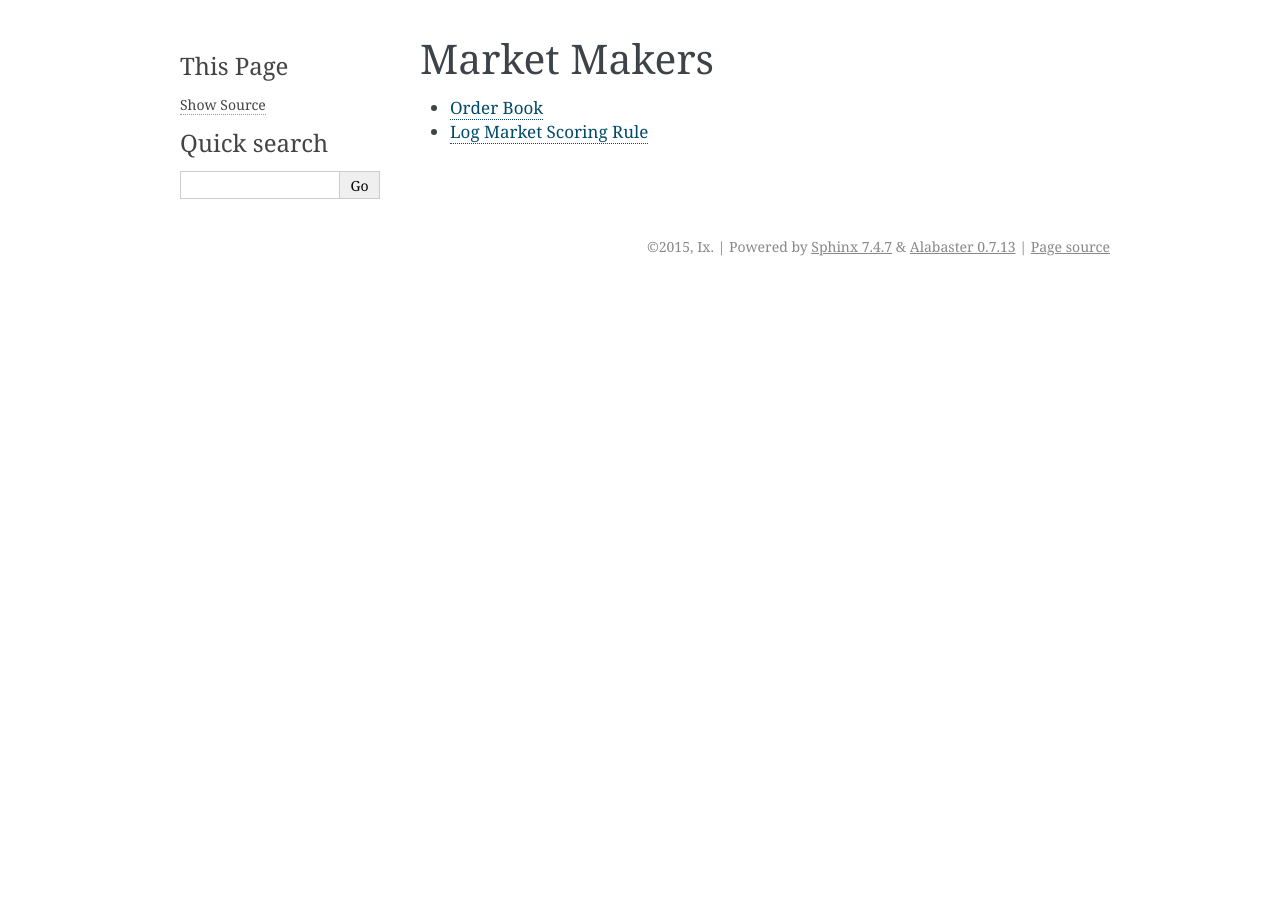
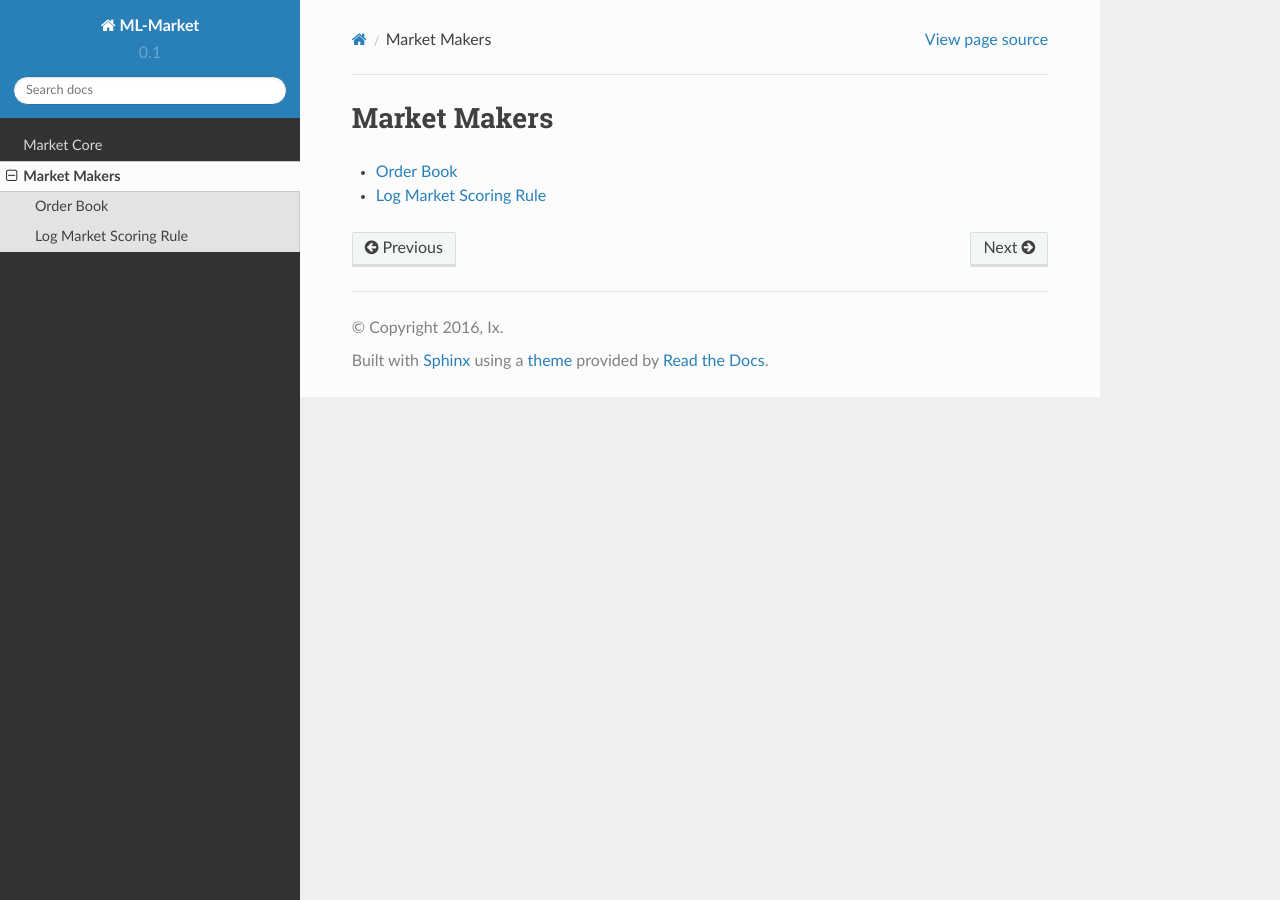
Before and after one commit to ixtreon/ml-market, a Sphinx documentation site: the page built from doc/makers/index.rst, in a window 1280 px wide. Built offline with Sphinx 7.4.7 and the Read the Docs theme 2.0.0, drawn with Linux system fonts in a browser that asks for light colours; pages that are not in the unit, such as notebooks, are missing from menus.

```diff
--- a/doc/conf.py
+++ b/doc/conf.py
@@ -21,7 +21,8 @@ import shlex
 # add these directories to sys.path here. If the directory is relative to the
 # documentation root, use os.path.abspath to make i t absolute, like shown here.
 #sys.path.insert(0, os.path.abspath('.'))
-sys.path.insert(0, os.path.abspath('../markets'))
+sys.path.append(os.path.abspath('..'))
+
 from django.conf import settings
 settings.configure()
 
@@ -54,7 +55,7 @@ master_doc = 'index'
 
 # General information about the project.
 project = 'ML-Market'
-copyright = '2015, Ix'
+copyright = '2016, Ix'
 author = 'Ix'
 
 # The version info for the project you're documenting, acts as replacement for
@@ -115,7 +116,7 @@ todo_include_todos = False
 
 # The theme to use for HTML and HTML Help pages.  See the documentation for
 # a list of builtin themes.
-html_theme = 'alabaster'
+html_theme = 'sphinx_rtd_theme'
 
 # Theme options are theme-specific and customize the look and feel of a theme
 # further.  For a list of options available for each theme, see the
--- a/doc/makers/index.rst
+++ b/doc/makers/index.rst
@@ -1,5 +1,5 @@
 Market Makers
-======
+===============
 
 .. toctree::
 	:maxdepth: 2
--- a/doc/market/index.rst
+++ b/doc/market/index.rst
@@ -1,9 +1,9 @@
 Market Core
-======
+==============
 
 .. toctree::
 	:maxdepth: 2
 
 	structure
 	makers
-	Tests
+	tests
--- a/doc/market/makers.rst
+++ b/doc/market/makers.rst
@@ -1,5 +1,5 @@
 Market Maker Modules
-=============
+=======================
 
 .. automodule:: markets.marketmaker
 	:members:
--- a/doc/market/structure.rst
+++ b/doc/market/structure.rst
@@ -1,4 +1,5 @@
 Market Structure
-======
+==================
+
 .. automodule:: markets.models
 	:members:
```
Also changed, not shown: 1 other file.
